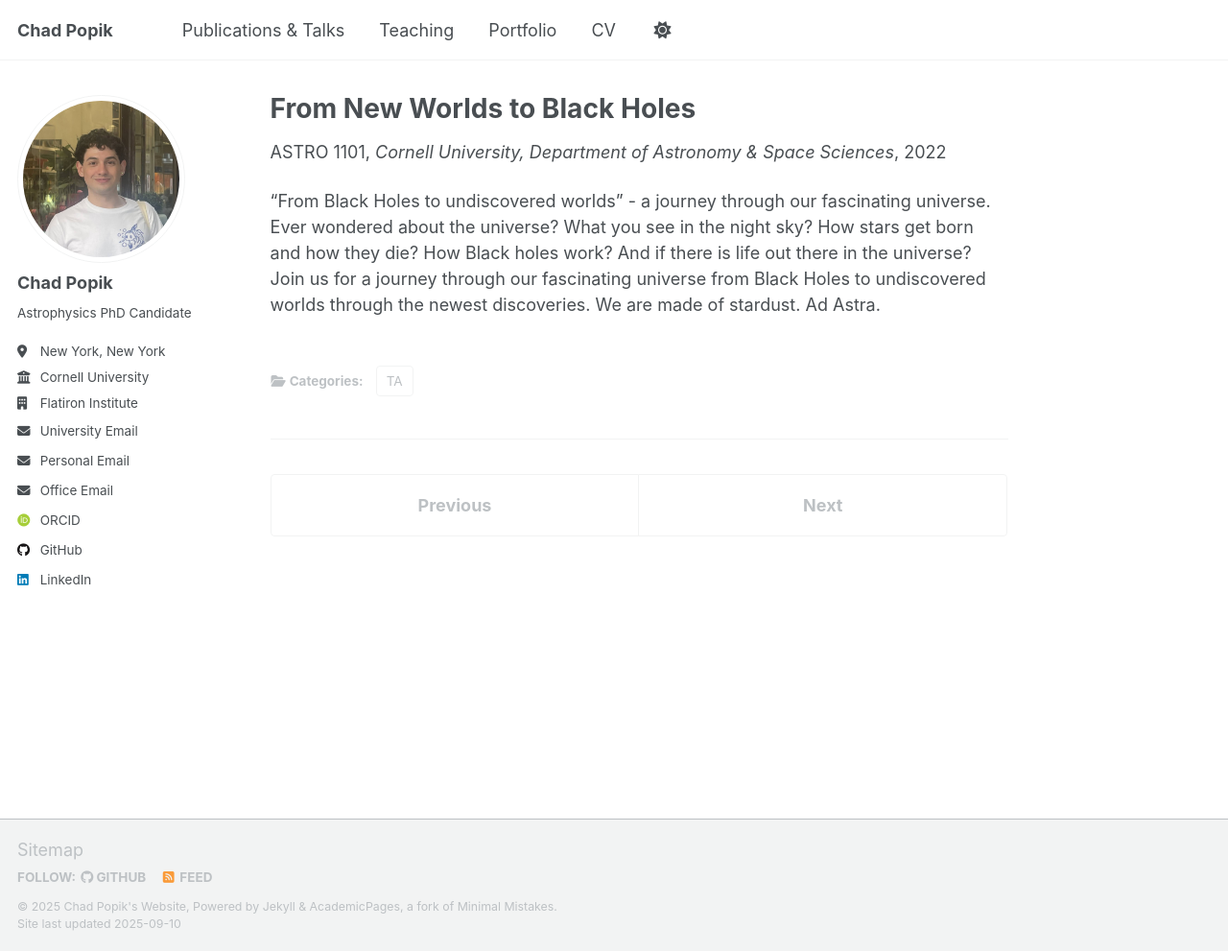
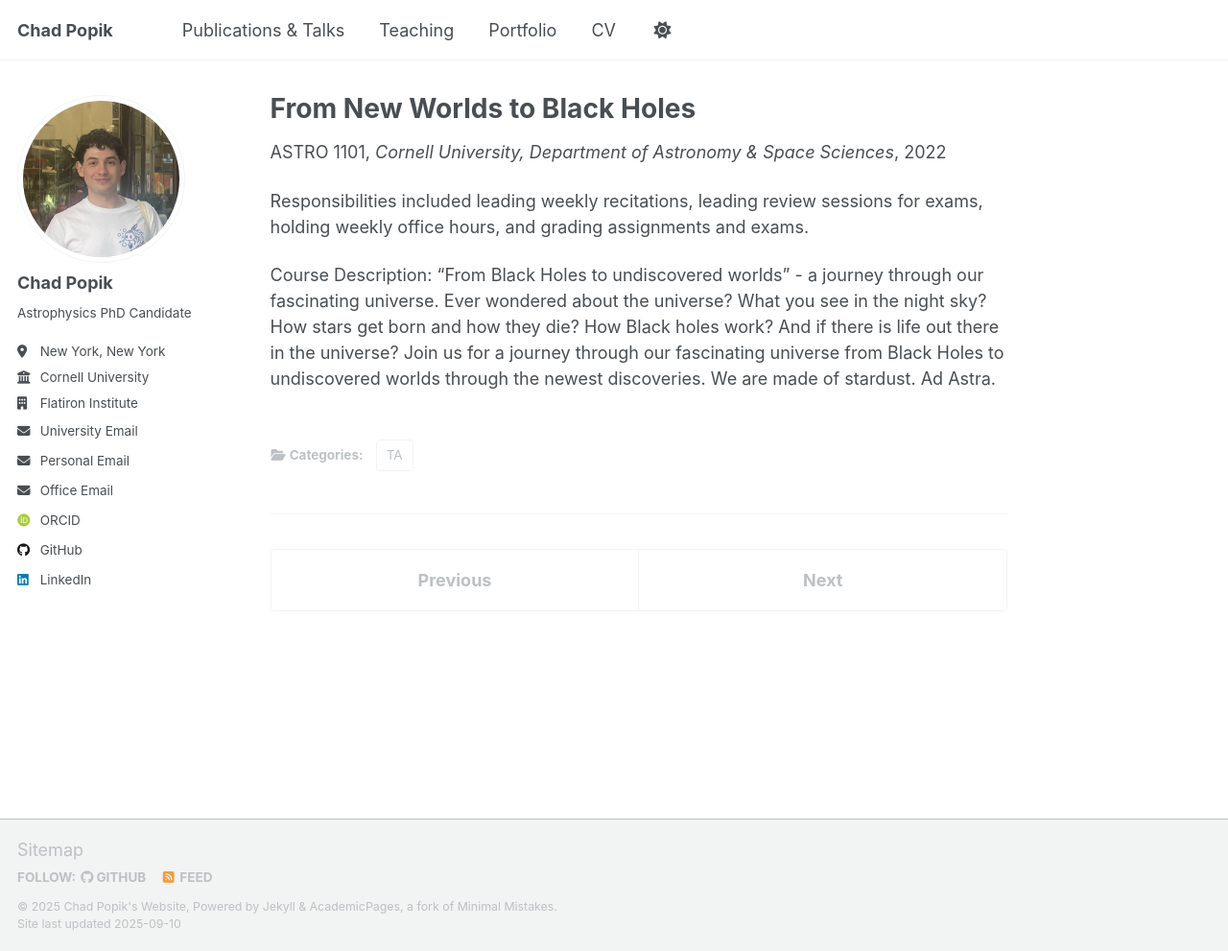
Before and after one commit to chadpopik/chadpopik.github.io, a Jekyll site: the page built from _teaching/ASTRO1101Fall2022.md, in a window 1280 px wide and 991 px high. Shown: the whole window at 96% size. Built offline with Jekyll 4.4.1, drawn with Linux system fonts in a browser that asks for light colours; some web fonts are replaced; a script that is not in the unit is left out.

Commit message:
Update ASTRO1101Fall2022.md

```diff
--- a/_teaching/ASTRO1101Fall2022.md
+++ b/_teaching/ASTRO1101Fall2022.md
@@ -9,4 +9,6 @@ date: 2022-08-01
 location: "Ithaca, New York"
 ---
 
-"From Black Holes to undiscovered worlds" - a journey through our fascinating universe. Ever wondered about the universe? What you see in the night sky? How stars get born and how they die? How Black holes work? And if there is life out there in the universe? Join us for a journey through our fascinating universe from Black Holes to undiscovered worlds through the newest discoveries. We are made of stardust. Ad Astra.
+Responsibilities included leading weekly recitations, leading review sessions for exams, holding weekly office hours, and grading assignments and exams.
+
+Course Description: "From Black Holes to undiscovered worlds" - a journey through our fascinating universe. Ever wondered about the universe? What you see in the night sky? How stars get born and how they die? How Black holes work? And if there is life out there in the universe? Join us for a journey through our fascinating universe from Black Holes to undiscovered worlds through the newest discoveries. We are made of stardust. Ad Astra.
```
